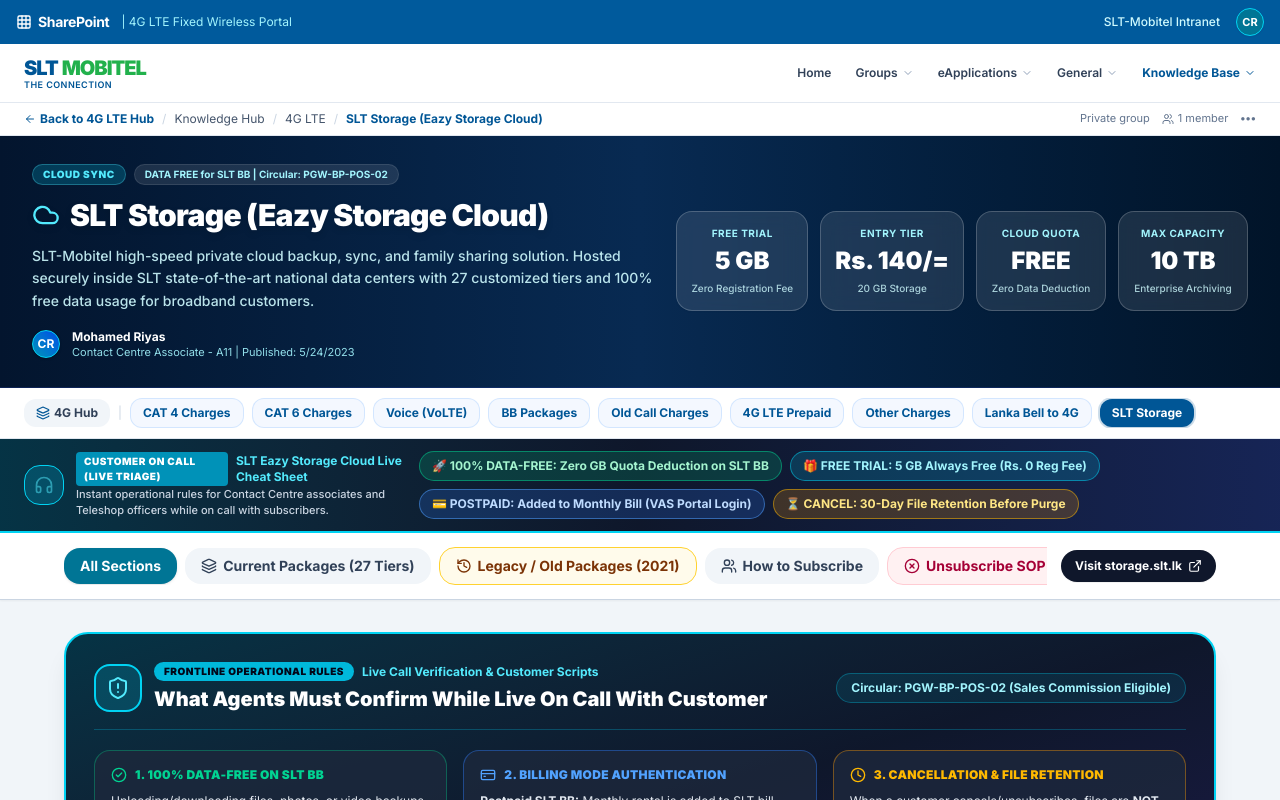
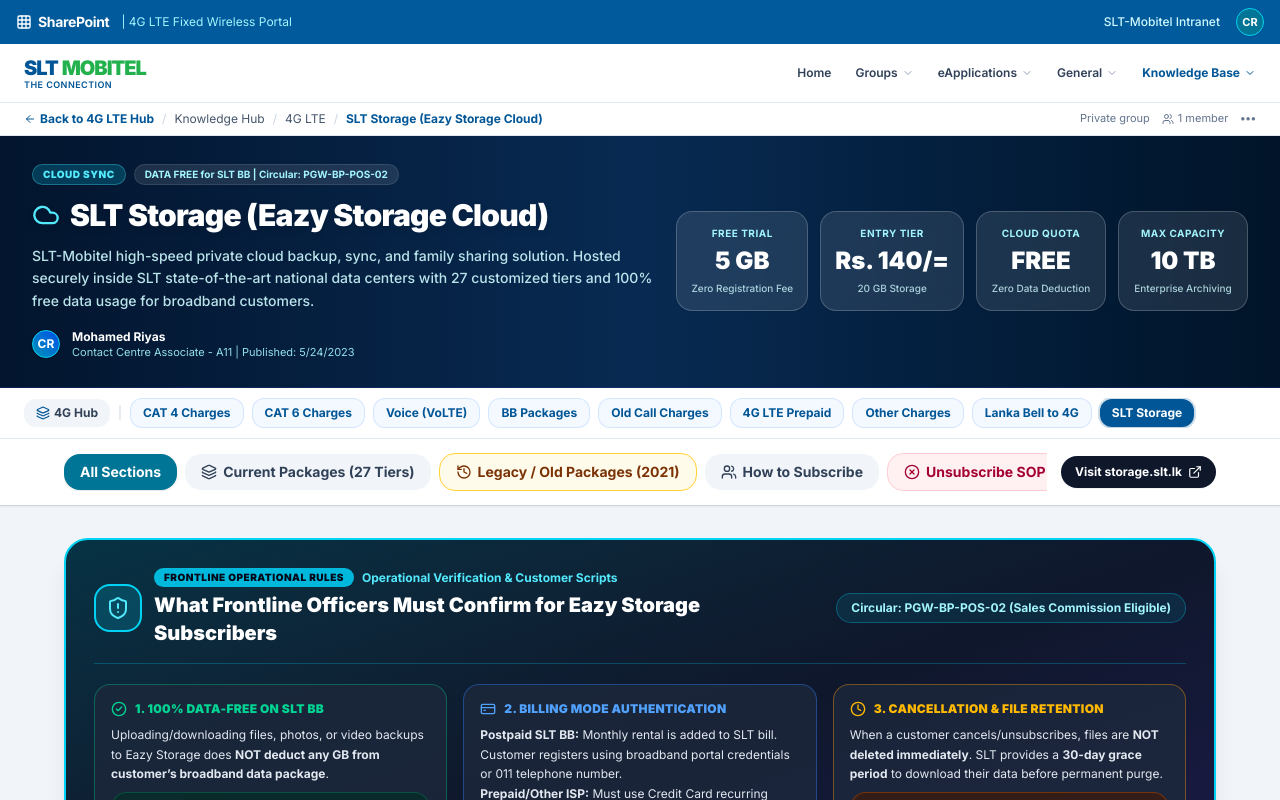
Before and after one commit to kudagama/smart-knowledge-hub, a Next.js app: page /knowledge-hub/4g-lte/storage in a window 1280 px wide. Shown: the top 800 px of the page. Built offline with nearby package versions, Linux system fonts and the light colour scheme.

Commit message:
refactor(4g-lte): remove cx on call top banner and streamline instructions inline

```diff
--- a/src/app/knowledge-hub/4g-lte/broadband/page.tsx
+++ b/src/app/knowledge-hub/4g-lte/broadband/page.tsx
@@ -47,7 +47,6 @@ import {
   Laptop,
   PhoneCall,
   ShieldAlert,
-  Headphones,
   CheckCircle,
   Ban
 } from 'lucide-react';
@@ -422,52 +421,6 @@ TARGET: SME-FULFILLMENT / REGIONAL-SALES`;
         ]}
       />
 
-      {/* ========================================================================= */}
-      {/* 🚨 LIVE CALL CX ASSISTANT BANNER: CRITICAL MUST-KNOW CHEAT SHEET          */}
-      {/* ========================================================================= */}
-      <div className="bg-gradient-to-r from-red-950 via-slate-900 to-amber-950 text-white px-6 py-3 border-b-2 border-amber-500 shadow-md">
-        <div className="max-w-7xl mx-auto flex flex-col md:flex-row md:items-center justify-between gap-3">
-          <div className="flex items-center gap-3">
-            <div className="w-10 h-10 rounded-2xl bg-red-600/30 border border-red-400 flex items-center justify-center shrink-0">
-              <Headphones className="w-5 h-5 text-amber-300 animate-pulse" />
-            </div>
-            <div>
-              <div className="flex items-center gap-2">
-                <span className="px-2 py-0.5 rounded text-[10px] font-black uppercase tracking-wider bg-red-600 text-white">
-                  Customer On Call (Live Triage)
-                </span>
-                <span className="text-xs font-bold text-amber-300">
-                  Critical Mistake &amp; Dispute Prevention Guide
-                </span>
-              </div>
-              <p className="text-[11px] text-slate-300 mt-0.5 font-medium">
-                Verify these 4 rules before confirming any order to avoid billing disputes and customer escalations:
-              </p>
-            </div>
-          </div>
-
-          {/* Quick Critical Pills */}
-          <div className="grid grid-cols-2 sm:grid-cols-4 gap-2 text-[10px] font-bold">
-            <div className="bg-white/10 border border-white/15 px-2.5 py-1.5 rounded-xl text-center">
-              <span className="text-amber-300 block">🛑 ANYTIME DATE</span>
-              <span className="text-white">Select Next Bill Date</span>
-            </div>
-            <div className="bg-white/10 border border-white/15 px-2.5 py-1.5 rounded-xl text-center">
-              <span className="text-cyan-300 block">🌐 STATIC IP</span>
-              <span className="text-white">400GB Plan ONLY</span>
-            </div>
-            <div className="bg-white/10 border border-white/15 px-2.5 py-1.5 rounded-xl text-center">
-              <span className="text-emerald-300 block">🌙 MIDNIGHT</span>
-              <span className="text-white">12am-7am Free Uncapped</span>
-            </div>
-            <div className="bg-white/10 border border-white/15 px-2.5 py-1.5 rounded-xl text-center">
-              <span className="text-rose-300 block">⚠️ DOWNDGRADE</span>
-              <span className="text-white">Rs. 250/= Fee Applies</span>
-            </div>
-          </div>
-        </div>
-      </div>
-
       {/* 4. SUB-NAVIGATION TOOLBAR */}
       <div className="bg-white border-b border-slate-300 px-6 py-3 sticky top-0 z-20 shadow-xs">
         <div className="max-w-7xl mx-auto flex flex-col lg:flex-row items-center justify-between gap-3">
@@ -622,7 +575,7 @@ TARGET: SME-FULFILLMENT / REGIONAL-SALES`;
                   <div className="space-y-1 flex-1">
                     <div className="flex flex-wrap items-center gap-2">
                       <span className="px-3 py-1 rounded-full text-xs font-black uppercase tracking-wider bg-red-600 text-white">
-                        🚨 DO NOT MISS ON CALL: ADVANCE BILLING TRANSFER RULES
+                        🚨 MANDATORY ADVANCE BILLING TRANSFER RULES
                       </span>
                       <span className="px-2.5 py-0.5 rounded-full text-[11px] font-black bg-amber-400 text-amber-950">
                         CRITICAL CRM ACTION
--- a/src/app/knowledge-hub/4g-lte/storage/page.tsx
+++ b/src/app/knowledge-hub/4g-lte/storage/page.tsx
@@ -45,7 +45,6 @@ import {
   BadgePercent,
   XCircle,
   BookOpen,
-  Headphones,
   ShieldAlert
 } from 'lucide-react';
 
@@ -170,48 +169,6 @@ ACTION: Terminate active monthly subscription in storage.slt.lk operator portal.
         ]}
       />
 
-      {/* ========================================================================= */}
-      {/* 🚨 LIVE CALL CX ASSISTANT BANNER: CRITICAL MUST-KNOW CHEAT SHEET          */}
-      {/* ========================================================================= */}
-      <div className="bg-gradient-to-r from-cyan-950 via-slate-900 to-blue-950 text-white px-6 py-3 border-b-2 border-cyan-400 shadow-md">
-        <div className="max-w-7xl mx-auto flex flex-col md:flex-row md:items-center justify-between gap-3">
-          <div className="flex items-center gap-3">
-            <div className="w-10 h-10 rounded-2xl bg-cyan-600/30 border border-cyan-400 flex items-center justify-center shrink-0">
-              <Headphones className="w-5 h-5 text-cyan-300 animate-pulse" />
-            </div>
-            <div>
-              <div className="flex items-center gap-2">
-                <span className="px-2 py-0.5 rounded text-[10px] font-black uppercase tracking-wider bg-cyan-600 text-white">
-                  Customer On Call (Live Triage)
-                </span>
-                <span className="text-xs font-bold text-cyan-300">
-                  SLT Eazy Storage Cloud Live Cheat Sheet
-                </span>
-              </div>
-              <p className="text-[11px] text-slate-300 font-medium">
-                Instant operational rules for Contact Centre associates and Teleshop officers while on call with subscribers.
-              </p>
-            </div>
-          </div>
-
-          {/* Quick Triage Pills */}
-          <div className="flex flex-wrap items-center gap-2 text-xs">
-            <div className="px-3 py-1.5 rounded-xl bg-emerald-500/20 border border-emerald-400/50 flex items-center gap-1.5 text-emerald-200 font-bold">
-              <span>🚀 100% DATA-FREE: Zero GB Quota Deduction on SLT BB</span>
-            </div>
-            <div className="px-3 py-1.5 rounded-xl bg-cyan-500/20 border border-cyan-400/50 flex items-center gap-1.5 text-cyan-200 font-bold">
-              <span>🎁 FREE TRIAL: 5 GB Always Free (Rs. 0 Reg Fee)</span>
-            </div>
-            <div className="px-3 py-1.5 rounded-xl bg-blue-500/20 border border-blue-400/50 flex items-center gap-1.5 text-blue-200 font-bold">
-              <span>💳 POSTPAID: Added to Monthly Bill (VAS Portal Login)</span>
-            </div>
-            <div className="px-3 py-1.5 rounded-xl bg-amber-500/20 border border-amber-400/50 flex items-center gap-1.5 text-amber-200 font-bold">
-              <span>⏳ CANCEL: 30-Day File Retention Before Purge</span>
-            </div>
-          </div>
-        </div>
-      </div>
-
       {/* 4. NAVIGATION TOOLBAR */}
       <div className="bg-white border-b border-slate-300 px-6 py-3.5 sticky top-0 z-20 shadow-xs">
         <div className="max-w-6xl mx-auto flex flex-col md:flex-row items-center justify-between gap-3.5">
@@ -330,11 +287,11 @@ ACTION: Terminate active monthly subscription in storage.slt.lk operator portal.
                       Frontline Operational Rules
                     </span>
                     <span className="text-xs font-bold text-cyan-300">
-                      Live Call Verification &amp; Customer Scripts
+                      Operational Verification &amp; Customer Scripts
                     </span>
                   </div>
                   <h3 className="text-xl font-black text-white mt-1">
-                    What Agents Must Confirm While Live On Call With Customer
+                    What Frontline Officers Must Confirm for Eazy Storage Subscribers
                   </h3>
                 </div>
               </div>
```
